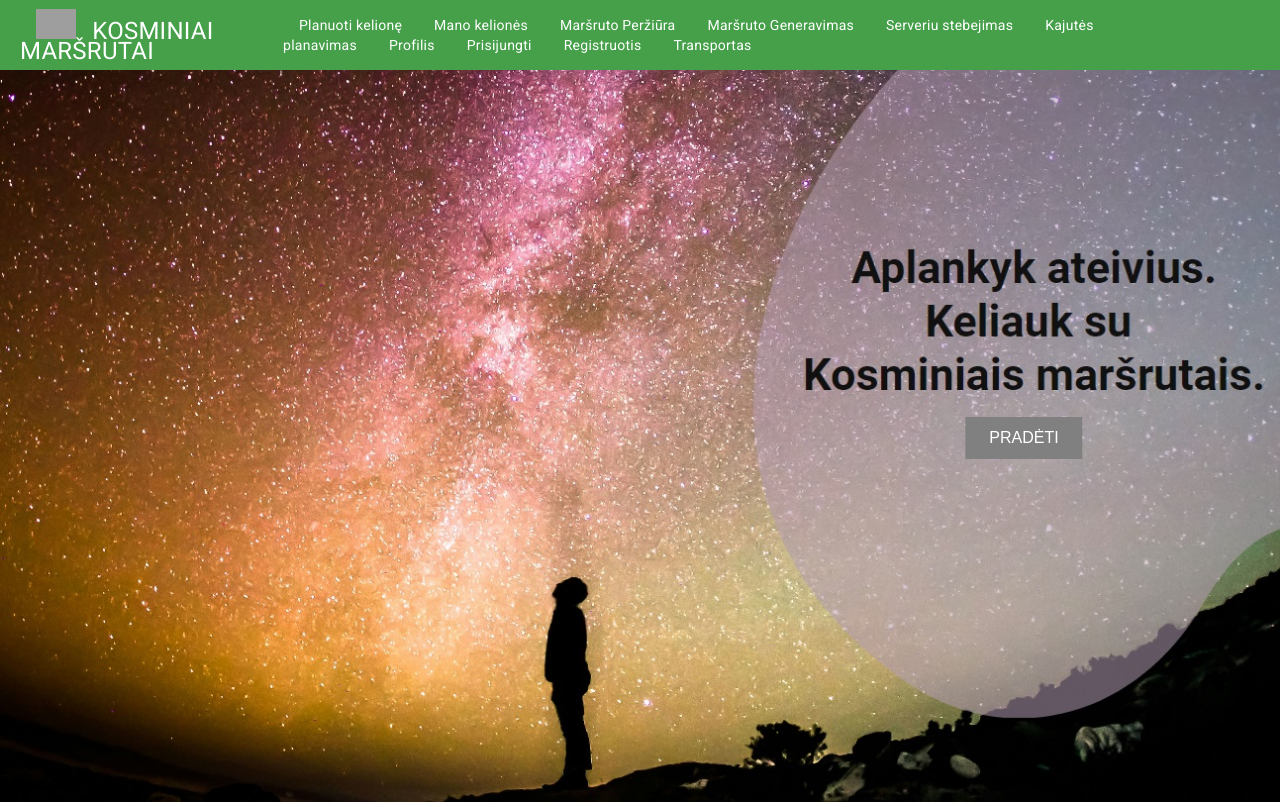
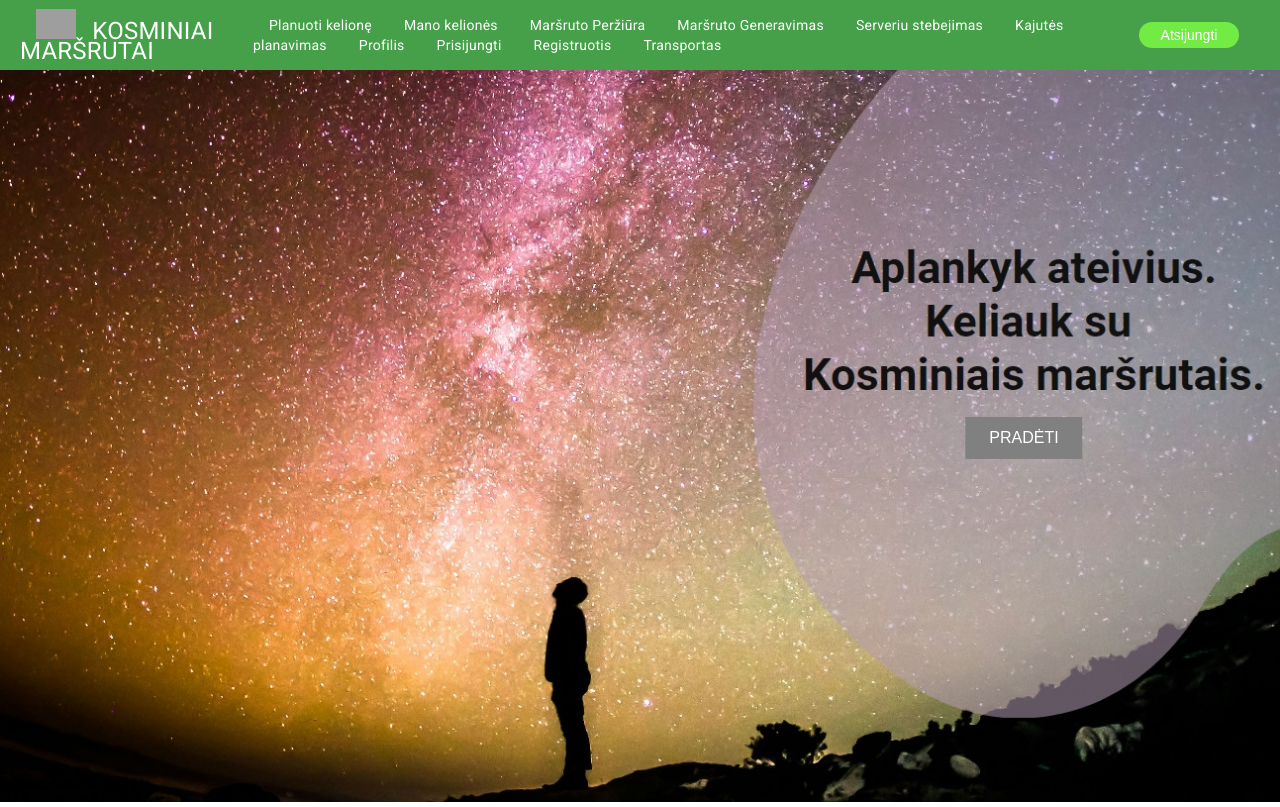
Before and after one commit to AndriusJo/Komandinis, an Angular app: page / in a window 1280 px wide. Built offline with nearby package versions, Linux system fonts and the light colour scheme; grey boxes are pictures that could not be loaded.

Commit message:
Update app.component.html

```diff
--- a/src/app/app.component.html
+++ b/src/app/app.component.html
@@ -27,6 +27,55 @@
       .navbar a:hover {
         text-decoration: underline; /* Remove underline from links */
       }
+  button {
+    display: inline-block;
+    border-radius: 50px;
+    background-color: #72EB45;
+    border: none;
+    color: #FFFFFF;
+    text-align: center;
+    font-size: 14px;
+    padding: 5px;
+    width: 100px;
+    transition: all 0.5s;
+    cursor: pointer;
+    margin: 5px;
+  }
+
+  button span {
+    cursor: pointer;
+    display: inline-block;
+    position: relative;
+    transition: 0.5s;
+  }
+
+  button span:after {
+    content: '\00bb';
+    position: absolute;
+    opacity: 0;
+    top: 0;
+    right: -20px;
+    transition: 0.5s;
+  }
+
+  button:hover span {
+    padding-right: 25px;
+  }
+
+  button:hover span:after {
+    opacity: 1;
+    right: 0;
+  }
+
+.checkmark {
+  position: absolute;
+  top: 0;
+  left: 0;
+  height: 25px;
+  width: 25px;
+  background-color: #eee;
+  border-radius: 50%;
+}
 </style>
 
 <nav class="navbar navbar-expand navbar-dark bg-dark">
@@ -49,6 +98,7 @@
     <a class="nav-item nav-link" routerLink="/registracija">Registruotis</a>
     <a class="nav-item nav-link" routerLink="/transporto-pasiūlymai">Transportas</a>
   </div>
+  <a class="nav-item nav-link" routerLink="/#"><button  type="button" align="right"><span>Atsijungti</span></button></a>
 </nav>
 
 <div class="jumbotron">
```
